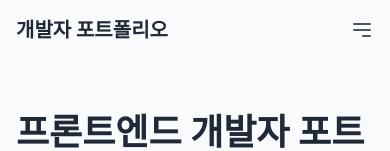
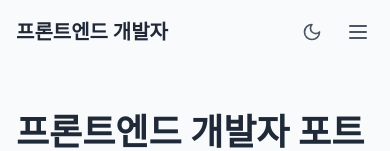
Before and after one commit to wn01011/nextjs-portfolio, a Next.js app: page / in a window 390 px wide. Shown: the top 151 px of the page. Built offline with nearby package versions, Linux system fonts and the light colour scheme.

Commit message:
헤더 네비게이션 바를 토룩 경험에 맞게 개편

```diff
--- a/src/components/layout/Navbar.tsx
+++ b/src/components/layout/Navbar.tsx
@@ -3,10 +3,12 @@
 import { useState, useEffect } from 'react';
 import Link from 'next/link';
 import { usePathname } from 'next/navigation';
+import { Moon, Sun, Menu, X } from 'lucide-react';
 
 export default function Navbar() {
   const [isMenuOpen, setIsMenuOpen] = useState(false);
   const [isScrolled, setIsScrolled] = useState(false);
+  const [isDarkMode, setIsDarkMode] = useState(false);
   const pathname = usePathname();
 
   // 스크롤 감지
@@ -23,12 +25,43 @@ export default function Navbar() {
     return () => window.removeEventListener('scroll', handleScroll);
   }, []);
 
-  // 네비게이션 항목
+  // 다크모드 감지
+  useEffect(() => {
+    const isDark = document.documentElement.classList.contains('dark');
+    setIsDarkMode(isDark);
+
+    // 다크모드 변경 감지
+    const observer = new MutationObserver((mutations) => {
+      mutations.forEach((mutation) => {
+        if (mutation.attributeName === 'class') {
+          const isDark = document.documentElement.classList.contains('dark');
+          setIsDarkMode(isDark);
+        }
+      });
+    });
+
+    observer.observe(document.documentElement, { attributes: true });
+
+    return () => {
+      observer.disconnect();
+    };
+  }, []);
+
+  // 다크모드 토글
+  const toggleDarkMode = () => {
+    if (isDarkMode) {
+      document.documentElement.classList.remove('dark');
+    } else {
+      document.documentElement.classList.add('dark');
+    }
+  };
+
+  // 네비게이션 항목 (토룩 경험에 맞게 수정)
   const navItems = [
     { name: '홈', path: '/' },
-    { name: '자기소개', path: '/about' },
-    { name: '경력기술서', path: '/resume' },
+    { name: '경력', path: '/experience' },
     { name: '프로젝트', path: '/projects' },
+    { name: '시각화', path: '/career-flow' },
     { name: '기술 스택', path: '/skills' },
     { name: '연락처', path: '/contact' },
   ];
@@ -44,69 +77,73 @@ export default function Navbar() {
       <div className="container mx-auto px-4">
         <div className="flex justify-between items-center py-4">
           {/* 로고 */}
-          <Link href="/" className="text-xl font-bold text-gray-800 dark:text-white">
-            개발자 포트폴리오
+          <Link href="/" className="text-xl font-bold text-gray-800 dark:text-white transition-colors">
+            프론트엔드 개발자
           </Link>
 
           {/* 데스크톱 네비게이션 */}
-          <div className="hidden md:flex space-x-6">
+          <div className="hidden md:flex items-center space-x-6">
             {navItems.map((item) => (
               <Link
                 key={item.path}
                 href={item.path}
                 className={`transition-colors ${
                   pathname === item.path
-                    ? 'text-primary-600 dark:text-primary-400 font-medium'
-                    : 'text-gray-600 dark:text-gray-300 hover:text-primary-600 dark:hover:text-primary-400'
+                    ? 'text-primary-500 dark:text-primary-400 font-medium'
+                    : 'text-gray-600 dark:text-gray-300 hover:text-primary-500 dark:hover:text-primary-400'
                 }`}
               >
                 {item.name}
               </Link>
             ))}
+
+            {/* 다크모드 토글 버튼 */}
+            <button
+              className="text-gray-600 dark:text-gray-300 p-1 rounded-md hover:bg-gray-100 dark:hover:bg-gray-800 transition-colors"
+              onClick={toggleDarkMode}
+              aria-label={isDarkMode ? "라이트 모드로 전환" : "다크 모드로 전환"}
+            >
+              {isDarkMode ? (
+                <Sun className="w-5 h-5" />
+              ) : (
+                <Moon className="w-5 h-5" />
+              )}
+            </button>
           </div>
 
-          {/* 모바일 메뉴 버튼 */}
-          <button
-            className="md:hidden text-gray-600 dark:text-gray-300 focus:outline-none"
-            onClick={() => setIsMenuOpen(!isMenuOpen)}
-          >
-            {isMenuOpen ? (
-              <svg
-                className="w-6 h-6"
-                fill="none"
-                stroke="currentColor"
-                viewBox="0 0 24 24"
-                xmlns="http://www.w3.org/2000/svg"
-              >
-                <path
-                  strokeLinecap="round"
-                  strokeLinejoin="round"
-                  strokeWidth={2}
-                  d="M6 18L18 6M6 6l12 12"
-                />
-              </svg>
-            ) : (
-              <svg
-                className="w-6 h-6"
-                fill="none"
-                stroke="currentColor"
-                viewBox="0 0 24 24"
-                xmlns="http://www.w3.org/2000/svg"
-              >
-                <path
-                  strokeLinecap="round"
-                  strokeLinejoin="round"
-                  strokeWidth={2}
-                  d="M4 6h16M4 12h16m-7 6h7"
-                />
-              </svg>
-            )}
-          </button>
+          {/* 모바일 뷰 컨트롤 */}
+          <div className="flex items-center space-x-4 md:hidden">
+            {/* 다크모드 토글 버튼 (모바일) */}
+            <button
+              className="text-gray-600 dark:text-gray-300 p-1 rounded-md hover:bg-gray-100 dark:hover:bg-gray-800 transition-colors"
+              onClick={toggleDarkMode}
+              aria-label={isDarkMode ? "라이트 모드로 전환" : "다크 모드로 전환"}
+            >
+              {isDarkMode ? (
+                <Sun className="w-5 h-5" />
+              ) : (
+                <Moon className="w-5 h-5" />
+              )}
+            </button>
+
+            {/* 모바일 메뉴 버튼 */}
+            <button
+              className="text-gray-600 dark:text-gray-300 p-1 rounded-md hover:bg-gray-100 dark:hover:bg-gray-800 transition-colors focus:outline-none"
+              onClick={() => setIsMenuOpen(!isMenuOpen)}
+              aria-label={isMenuOpen ? "메뉴 닫기" : "메뉴 열기"}
+            >
+              {isMenuOpen ? (
+                <X className="w-6 h-6" />
+              ) : (
+                <Menu className="w-6 h-6" />
+              )}
+            </button>
+          </div>
         </div>
 
         {/* 모바일 메뉴 */}
         {isMenuOpen && (
-          <div className="md:hidden bg-white dark:bg-gray-900 py-4 rounded-lg shadow-lg">
+          <div className="md:hidden bg-white dark:bg-gray-900 py-4 rounded-lg shadow-lg animate-fadeIn">
             <div className="flex flex-col space-y-4 px-4">
               {navItems.map((item) => (
                 <Link
@@ -114,8 +151,8 @@ export default function Navbar() {
                   href={item.path}
                   className={`transition-colors ${
                     pathname === item.path
-                      ? 'text-primary-600 dark:text-primary-400 font-medium'
-                      : 'text-gray-600 dark:text-gray-300 hover:text-primary-600 dark:hover:text-primary-400'
+                      ? 'text-primary-500 dark:text-primary-400 font-medium'
+                      : 'text-gray-600 dark:text-gray-300 hover:text-primary-500 dark:hover:text-primary-400'
                   }`}
                   onClick={() => setIsMenuOpen(false)}
                 >
```
